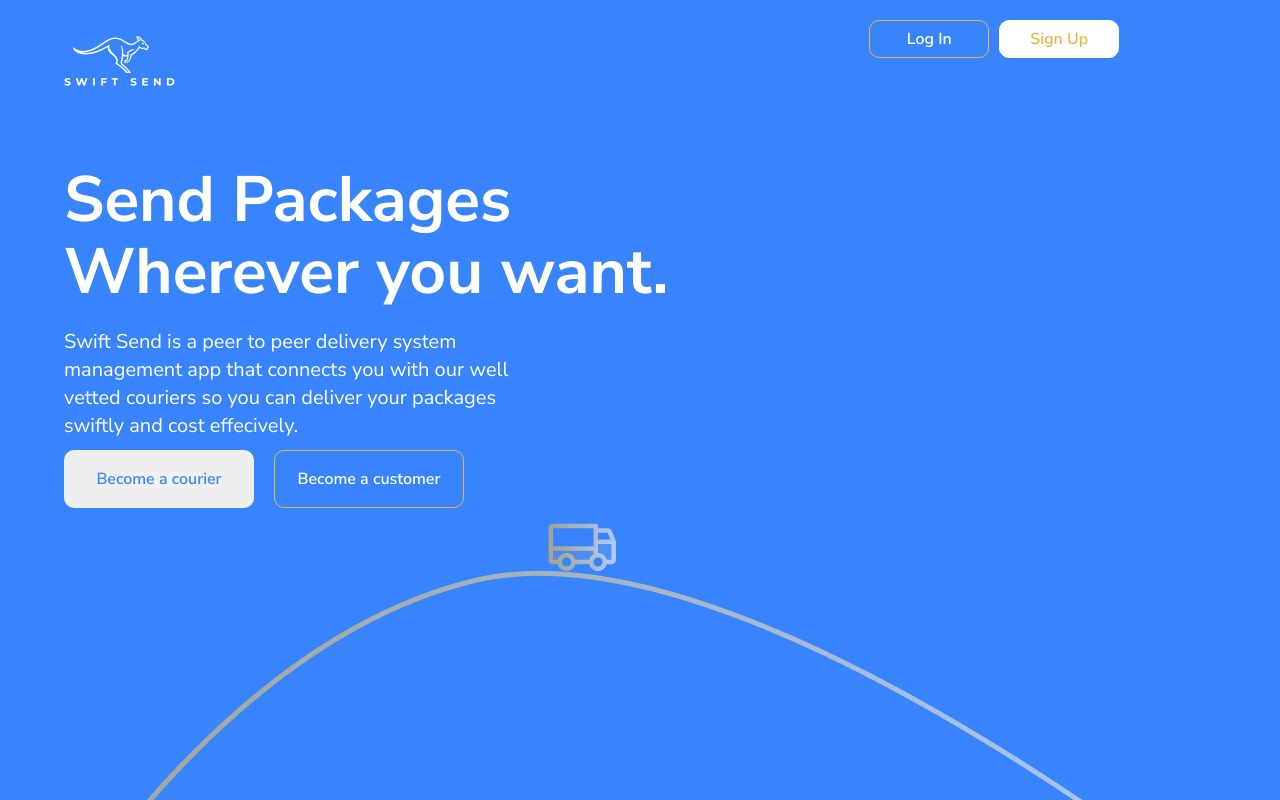
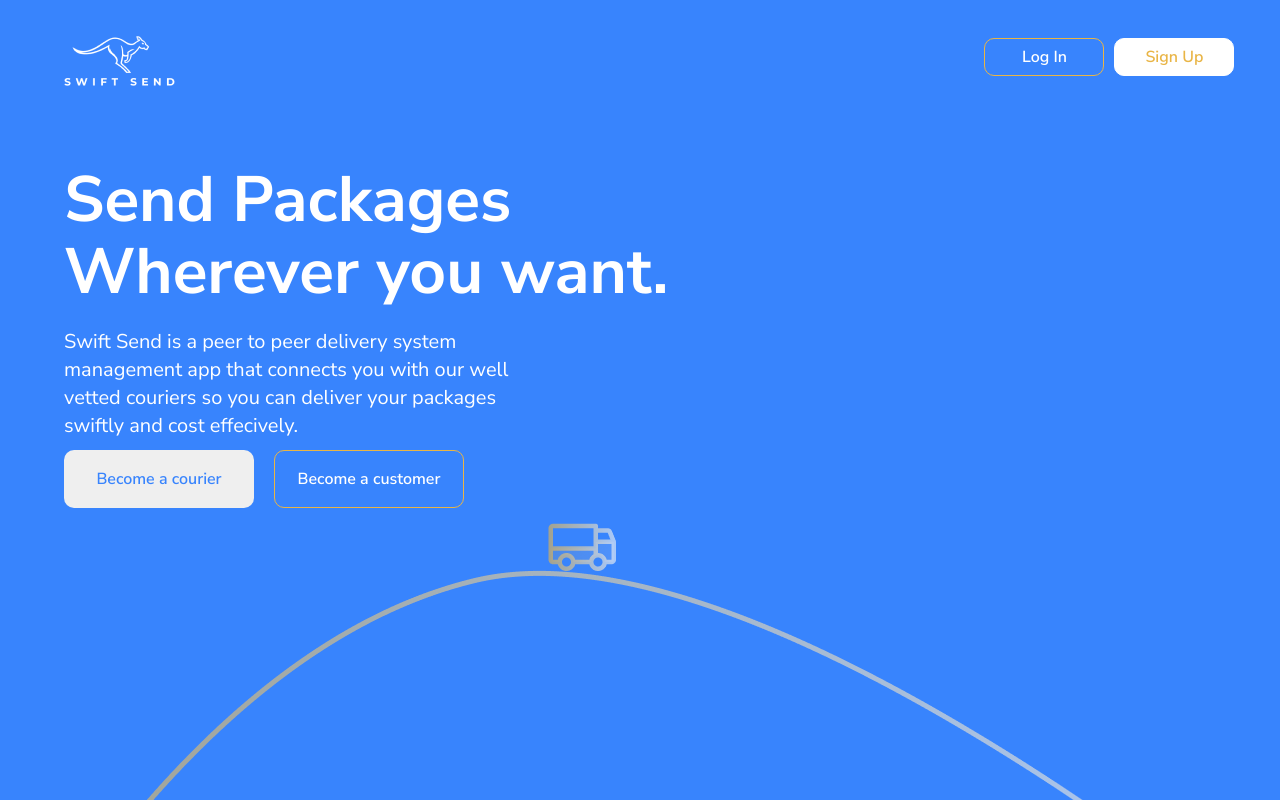
Before and after one commit to bakeji/Swiftsend, a React (Vite) app: page / in a window 1280 px wide. Shown: the top 800 px of the page. Built offline with nearby package versions, Linux system fonts and the light colour scheme.

Commit message:
updated the backround color of logi page

```diff
--- a/src/index.css
+++ b/src/index.css
@@ -18,8 +18,8 @@ body{
   width: 90%;
   margin: auto;
   display: flex;
-  align-items: normal;
-  gap: 60%;
+  align-items: center;
+  gap: 70%;
 }
 .logo{
   margin-top: 30px;
@@ -351,7 +351,7 @@ margin: 20px auto;
   height: 100%;
   padding-bottom: 50px;
   box-sizing: border-box;
-  background: #F1F1F1;
+  background: #FFFFFF;
 }
 
 /* radio button */
@@ -471,7 +471,7 @@ hr{
   height: 100%;
   /* padding-bottom: 50px; */
   box-sizing: border-box;
-  background: #F1F1F1;
+  background: #FFFFFF;
   display: flex;
 }
 .fgt-pwd{
```
